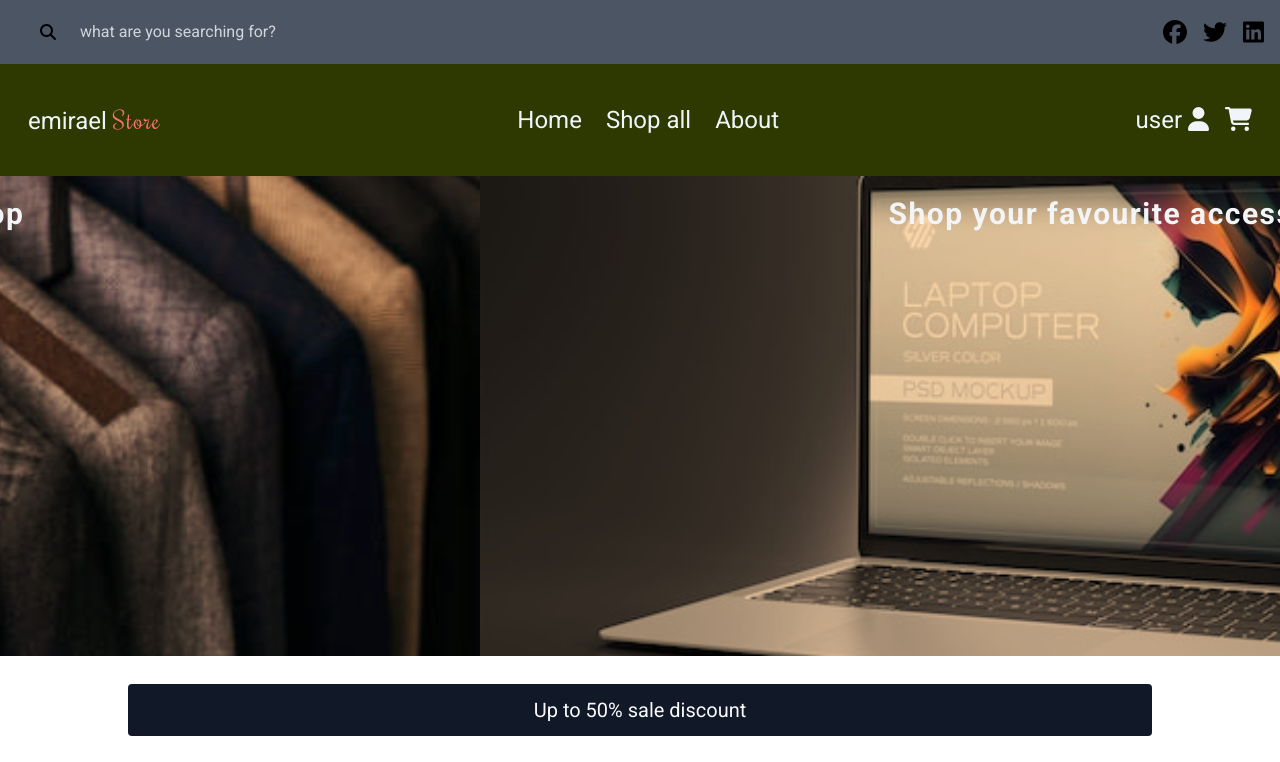
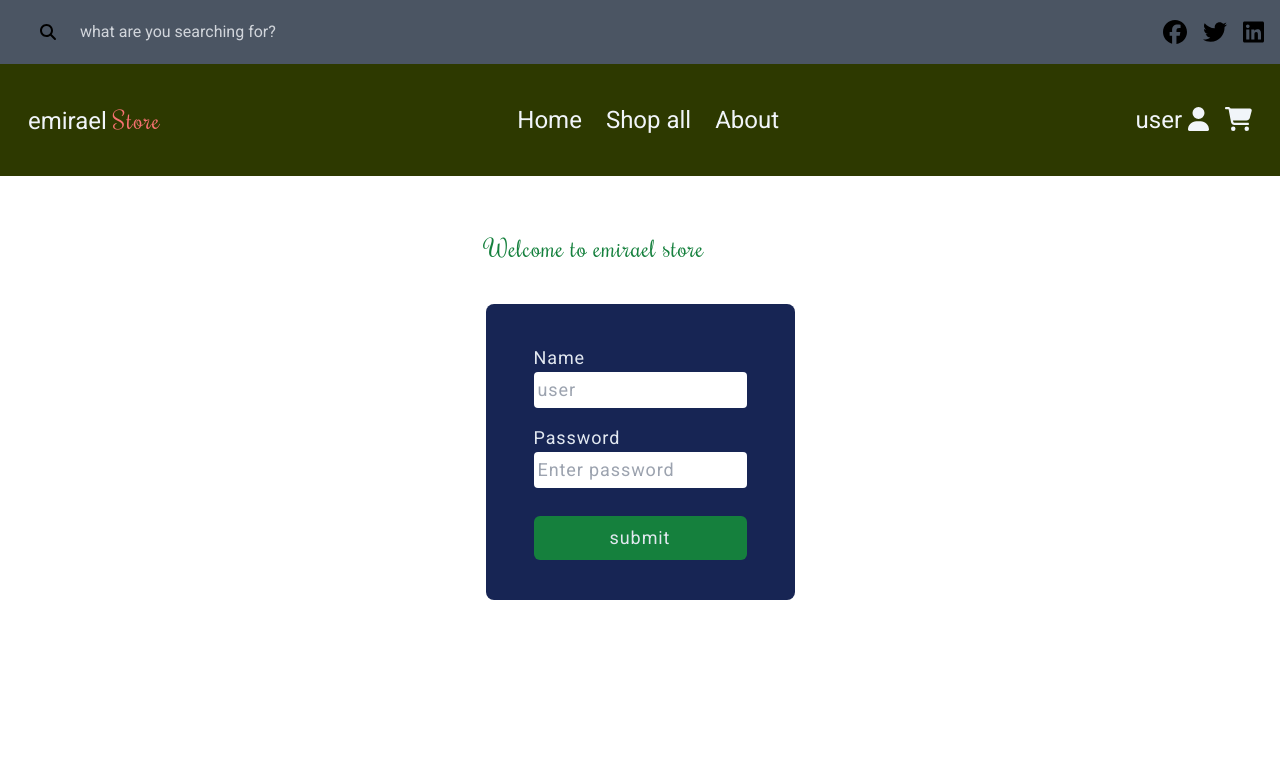
Before and after one commit to Emiraell/ecommerce_web_store, a React (Vite) app: page / in a window 1280 px wide. Shown: the top 762 px of the page. Built offline with nearby package versions, Linux system fonts and the light colour scheme; no server answers.

Commit message:
add: login component and slice

```diff
--- a/src/App.tsx
+++ b/src/App.tsx
@@ -2,17 +2,19 @@ import "./App.css";
 import { BrowserRouter as Router, Routes, Route } from "react-router-dom";
 import Home from "./pages/Home";
 import Header from "./components/Header";
-import { useAppDispatch } from "./store/Store";
+import { useAppDispatch, useAppSelector } from "./store/Store";
 import { useEffect } from "react";
 import { getProducts } from "./store/features/products";
 import SingleProduct from "./pages/SingleProduct";
 import ShopAll from "./pages/shopAll/ShopAll";
 import Cart from "./pages/Cart";
+import Login from "./pages/Login";
 // import Cart from "./pages/Cart";
 
 function App() {
   // dispatch action
   const dispatch = useAppDispatch();
+  const userIn: boolean = useAppSelector((state) => state.userReducer.userIn);
 
   // get products on page load
   useEffect(() => {
@@ -23,7 +25,7 @@ function App() {
       <Router>
         <Header />
         <Routes>
-          <Route path="/" element={<Home />} />
+          <Route path="/" element={userIn ? <Home /> : <Login />} />
           <Route path="/product/:id" element={<SingleProduct />} />
           <Route path="/shop_all" element={<ShopAll />} />
           <Route path="/cart" element={<Cart />} />
--- /dev/null
+++ b/src/pages/Login.tsx
@@ -0,0 +1,37 @@
+export default function Login() {
+  return (
+    <div className=" m-auto pt-48 w-fit tracking-wider md:text-lg">
+      <div className="py-10">
+        <p className=" text-green-700 font-rochester text-xl md:text-2xl">
+          Welcome to emirael store
+        </p>
+      </div>
+      <form
+        action=""
+        className="bg-blue-950 px-12 py-10 rounded-lg text-slate-200 "
+      >
+        <div>
+          <label htmlFor="name">Name</label>
+          <input
+            type="text"
+            id="name"
+            className="block rounded text-gray-900 p-1"
+            placeholder="user"
+          />
+        </div>
+        <div className="my-4">
+          <label htmlFor="password">Password</label>
+          <input
+            type="password"
+            id="password"
+            className="block rounded text-gray-900 p-1"
+            placeholder="Enter password"
+          />
+        </div>
+        <button className=" bg-green-700 w-full rounded-md hover:opacity-80 py-2 mt-3">
+          submit
+        </button>
+      </form>
+    </div>
+  );
+}
--- a/src/store/Store.ts
+++ b/src/store/Store.ts
@@ -2,11 +2,13 @@ import { configureStore } from "@reduxjs/toolkit";
 import { productSlice } from "./features/products";
 import { TypedUseSelectorHook, useDispatch, useSelector } from "react-redux";
 import { cartSlice } from "./features/Cart";
+import { authSlice } from "./features/auth";
 
 export const store = configureStore({
   reducer: {
     productReducer: productSlice.reducer,
     cartReducer: cartSlice.reducer,
+    userReducer: authSlice.reducer,
   },
   middleware: (getDefaultMiddleware) =>
     getDefaultMiddleware({ serializableCheck: false }),
--- /dev/null
+++ b/src/store/features/auth.ts
@@ -0,0 +1,36 @@
+import { createSlice } from "@reduxjs/toolkit";
+
+export interface auth {
+  userName: string | null;
+  password: string | null;
+  userIn: boolean;
+}
+
+const userInfo = localStorage.getItem("user");
+
+let userAuth;
+try {
+  userAuth = userInfo && JSON.parse(userInfo);
+} catch (err) {}
+const initialState: auth = { userName: null, password: null, userIn: false };
+
+export const authSlice = createSlice({
+  name: "auth",
+  initialState,
+  reducers: {
+    login: (state, action) => {
+      state.userName = action.payload.userName;
+      state.password = action.payload.password;
+      state.userIn = true;
+      localStorage.setItem("user", JSON.stringify(state));
+    },
+    logout: (state) => {
+      state.userName = null;
+      state.password = null;
+      state.userIn = false;
+      localStorage.setItem("user", JSON.stringify(state));
+    },
+  },
+});
+
+export default authSlice.reducer;
```
